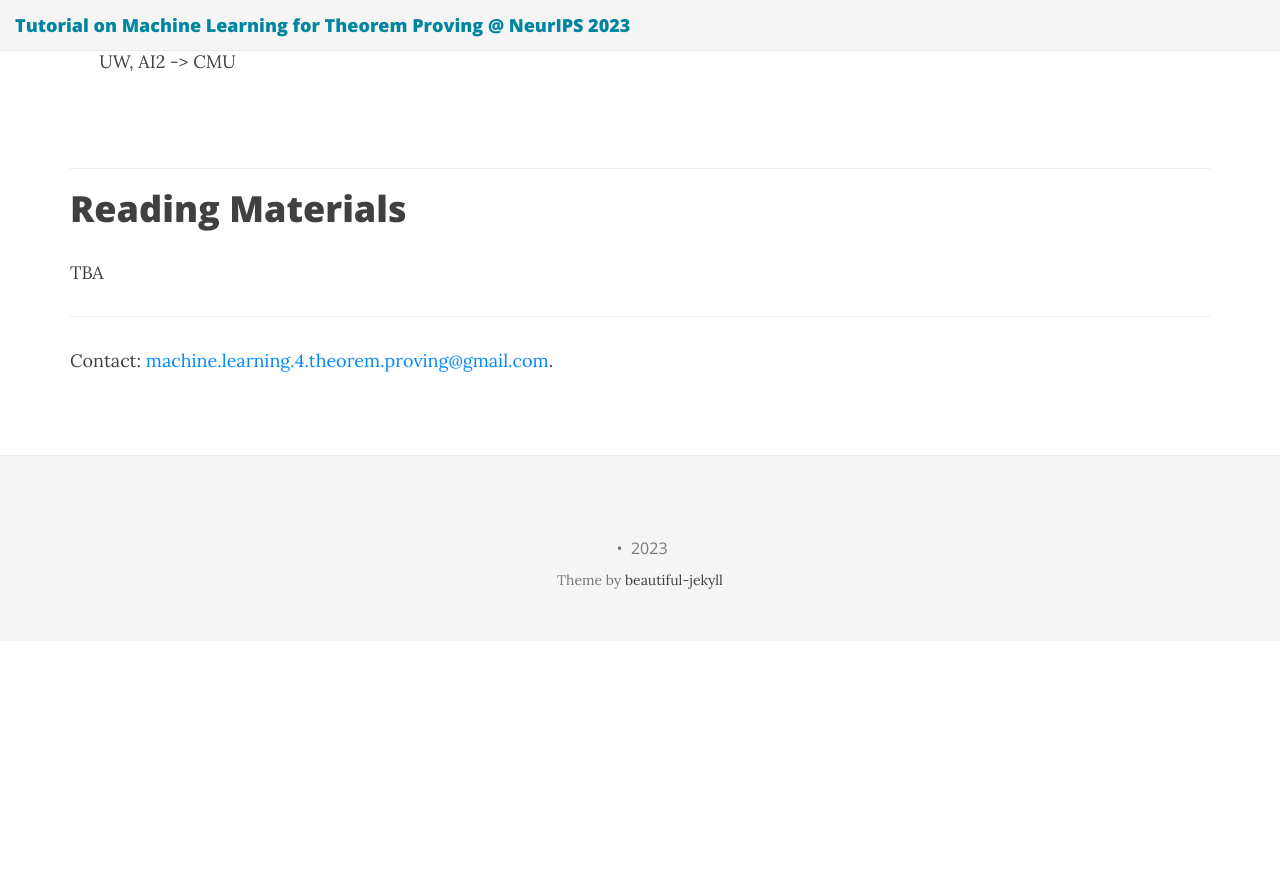
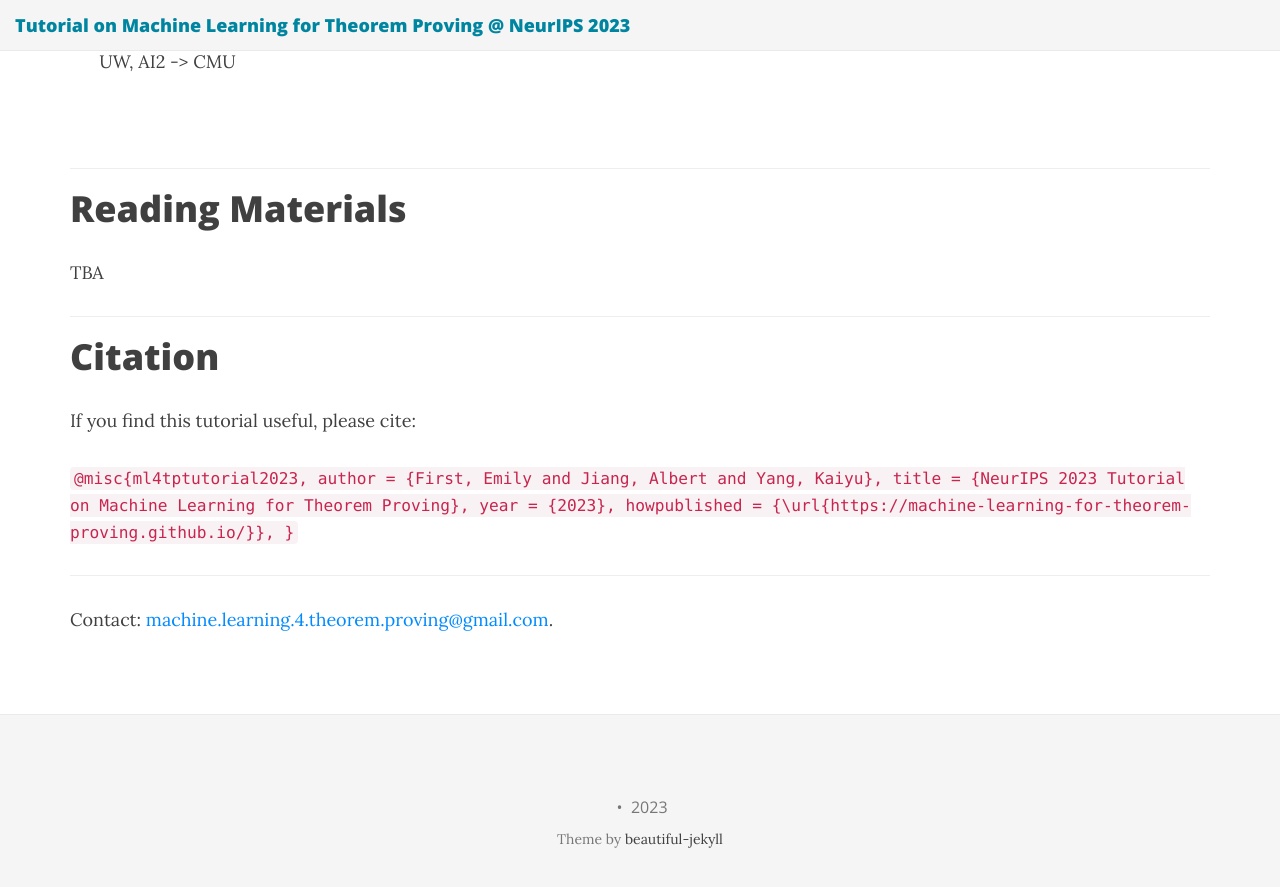
Before and after one commit to machine-learning-for-theorem-proving/machine-learning-for-theorem-proving.github.io, a Jekyll site: the page built from index.md, in a window 1280 px wide and 900 px high, scrolled down 1846 px. Shown: the top 887 px of the window. Built offline with Jekyll 4.4.1, drawn with Linux system fonts in a browser that asks for light colours; nearby versions of some CDN libraries; before the commit the page ends 2487 px from its top, so only the background shows below that.

Commit message:
Update index.md

```diff
--- a/index.md
+++ b/index.md
@@ -99,4 +99,18 @@ TBA
 
 <hr>
 
+
+# Citation
+
+If you find this tutorial useful, please cite:
+
+<code>@misc{ml4tptutorial2023,
+  author = {First, Emily and Jiang, Albert and Yang, Kaiyu},
+  title = {NeurIPS 2023 Tutorial on Machine Learning for Theorem Proving},
+  year = {2023},
+  howpublished = {\url{https://machine-learning-for-theorem-proving.github.io/}},
+}</code>
+
+<hr>
+
 Contact: <machine.learning.4.theorem.proving@gmail.com>.
```
